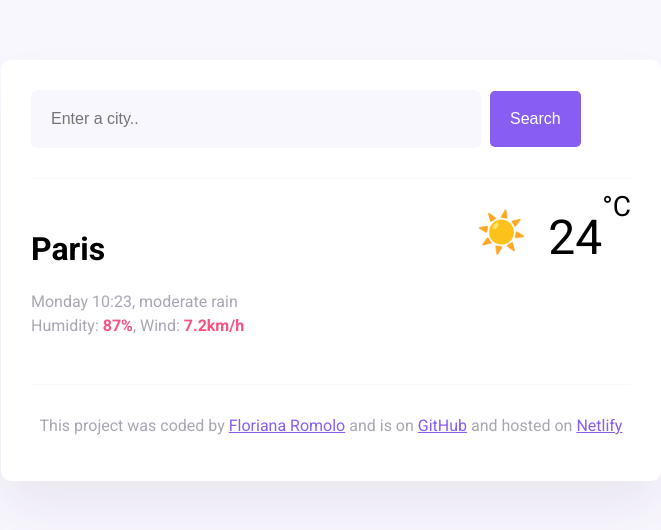
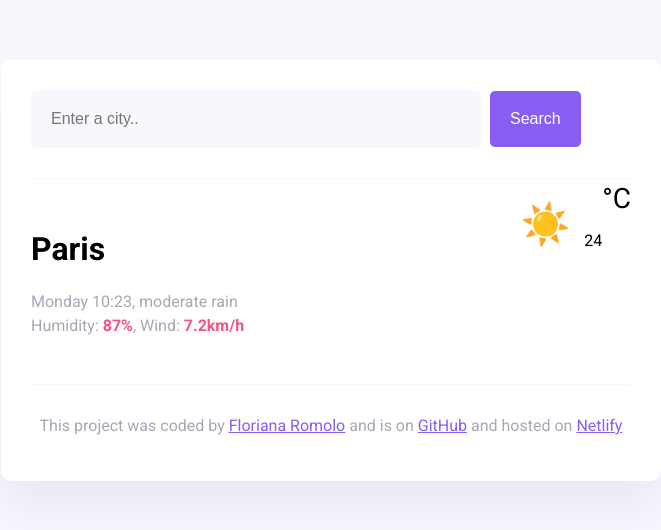
Before and after one commit to Biscotto17/SheCodes-challenge, a plain HTML site: page index.html in a window 1280 px wide. Shown: the whole page, without its empty margins (309-970 px from the left). Drawn offline with nearby package versions, Linux system fonts and the light colour scheme.

Commit message:
updated html

```diff
--- a/index.html
+++ b/index.html
@@ -36,7 +36,7 @@
               Wind: <strong id="current-wind">7.2km/h</strong>
             </p>
           </div>
-          <div class="current-temperature">
+          <div id="current-temperature">
             <span id="icon-container">
               <span class="current-temperature-icon">☀️</span>
             </span>
```
